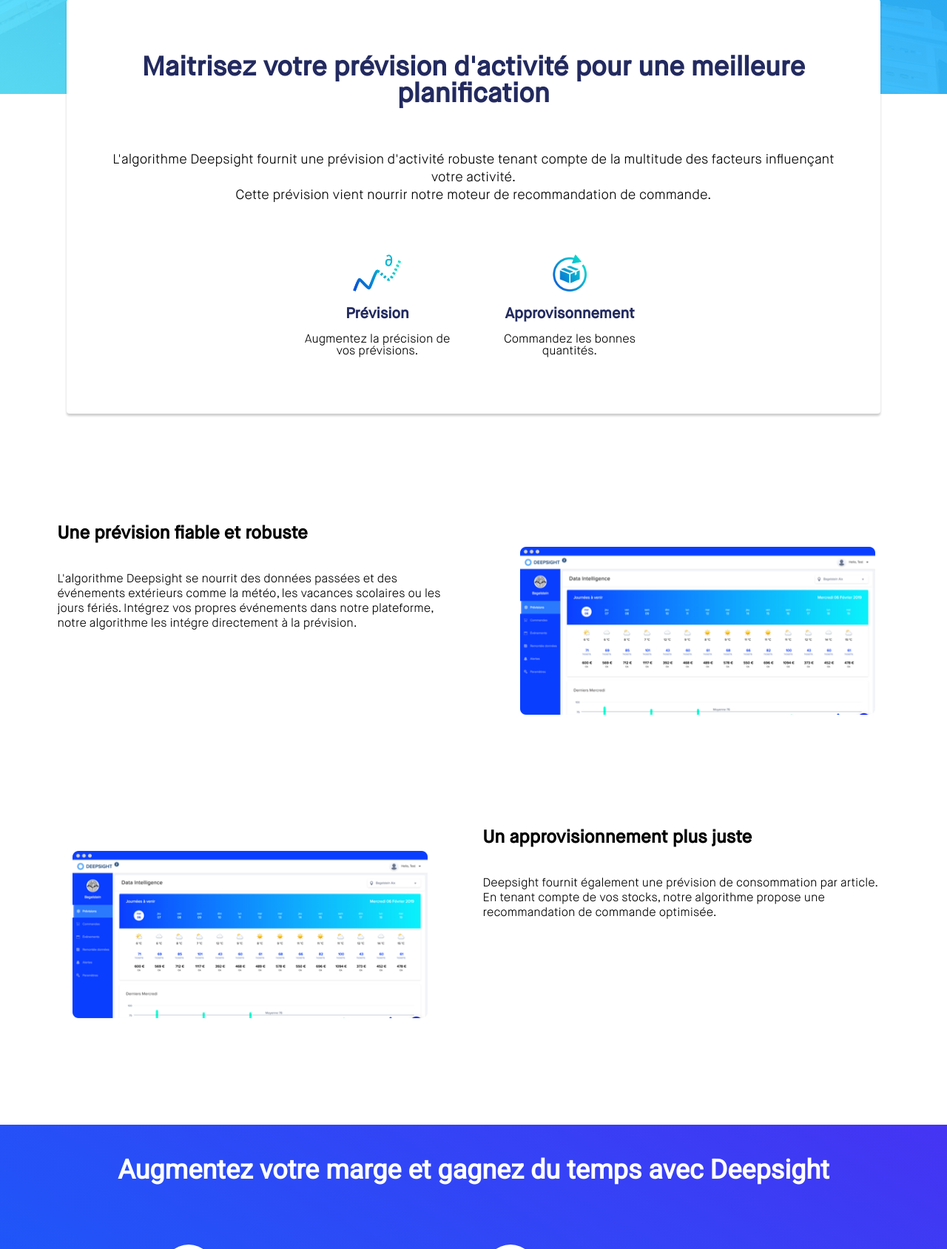
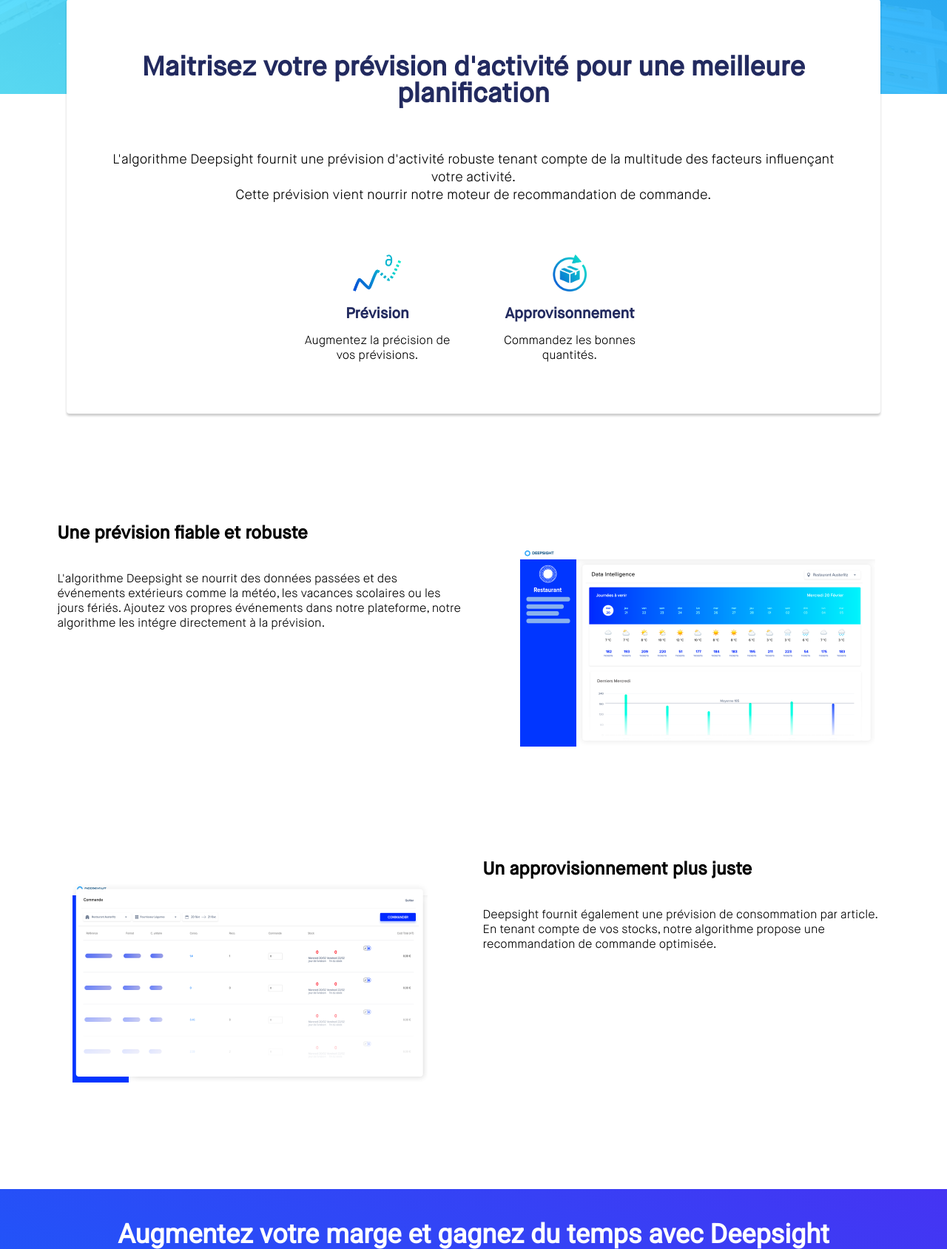
Before and after one commit to valentinpignolet/valentinpignolet.github.io, a PHP site: page / in a window 1280 px wide. Shown: the part 573-2261 px from the top of the page at 74% size. Run offline with PHP 8.4, Linux system fonts and the light colour scheme.

Commit message:
changes and new screenshot

```diff
--- a/index.html
+++ b/index.html
@@ -4,7 +4,7 @@
         <meta charset="utf-8">
         <link rel="stylesheet" href="style.css">
         <link href="https://fonts.googleapis.com/css?family=Roboto" rel="stylesheet">
-        <title>Deepsight - Logiciel de prévision et approvisionnement</title>
+        <title>Deepsight | Logiciel de prévision et approvisionnement</title>
 
 
         <link rel="apple-touch-icon" sizes="180x180" href="/apple-touch-icon.png">
@@ -69,16 +69,16 @@
                         <div class='info-block-text'>
                             <h1>Une prévision fiable et robuste</h1>
                             <p>
-                                L'algorithme Deepsight se nourrit des données passées et des événements extérieurs comme la météo, les vacances scolaires ou les jours fériés. Intégrez vos propres événements dans notre plateforme, notre algorithme les intégre directement à la prévision.
+                                L'algorithme Deepsight se nourrit des données passées et des événements extérieurs comme la météo, les vacances scolaires ou les jours fériés. Ajoutez vos propres événements dans notre plateforme, notre algorithme les intégre directement à la prévision.
                             </p>
                         </div>
                         <div class='info-block-image'>
-                            <img class='info-image' src='ressources/screenshot.png' />
+                            <img class='info-image' src='ressources/Prévision.png' />
                         </div>
                     </div>
                     <div class="info-block">
                         <div class='info-block-image'>
-                            <img class='info-image' src='ressources/screenshot.png' />
+                            <img class='info-image' src='ressources/Commande.png' />
                         </div>
                         <div class='info-block-text'>
                             <h1>Un approvisionnement plus juste</h1>
--- a/style.css
+++ b/style.css
@@ -295,6 +295,7 @@
     color: #000000;
     font-size: 16px;
     text-align: center;
+    line-height: 20px;
 }
 
 .info-block {
```
Also changed, not shown: ressources/Commande.png (added), ressources/Prévision.png (added).
